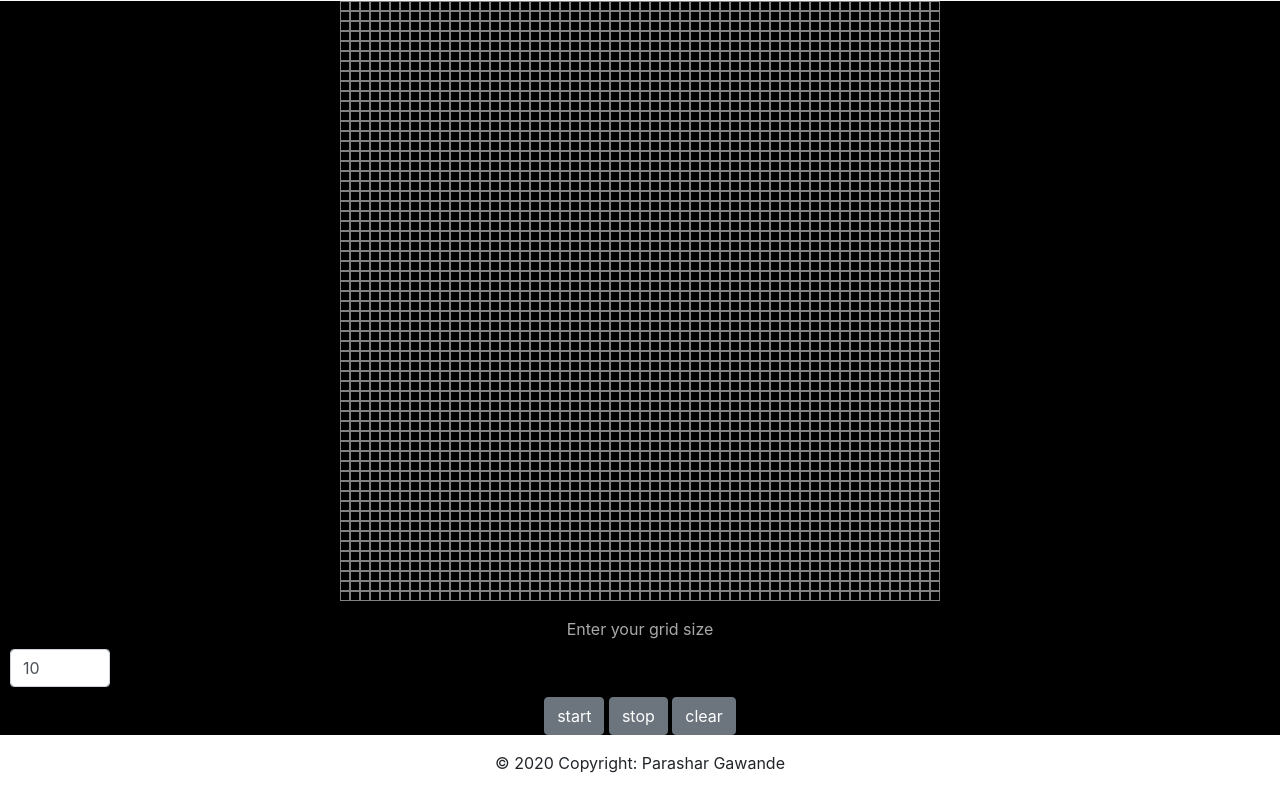
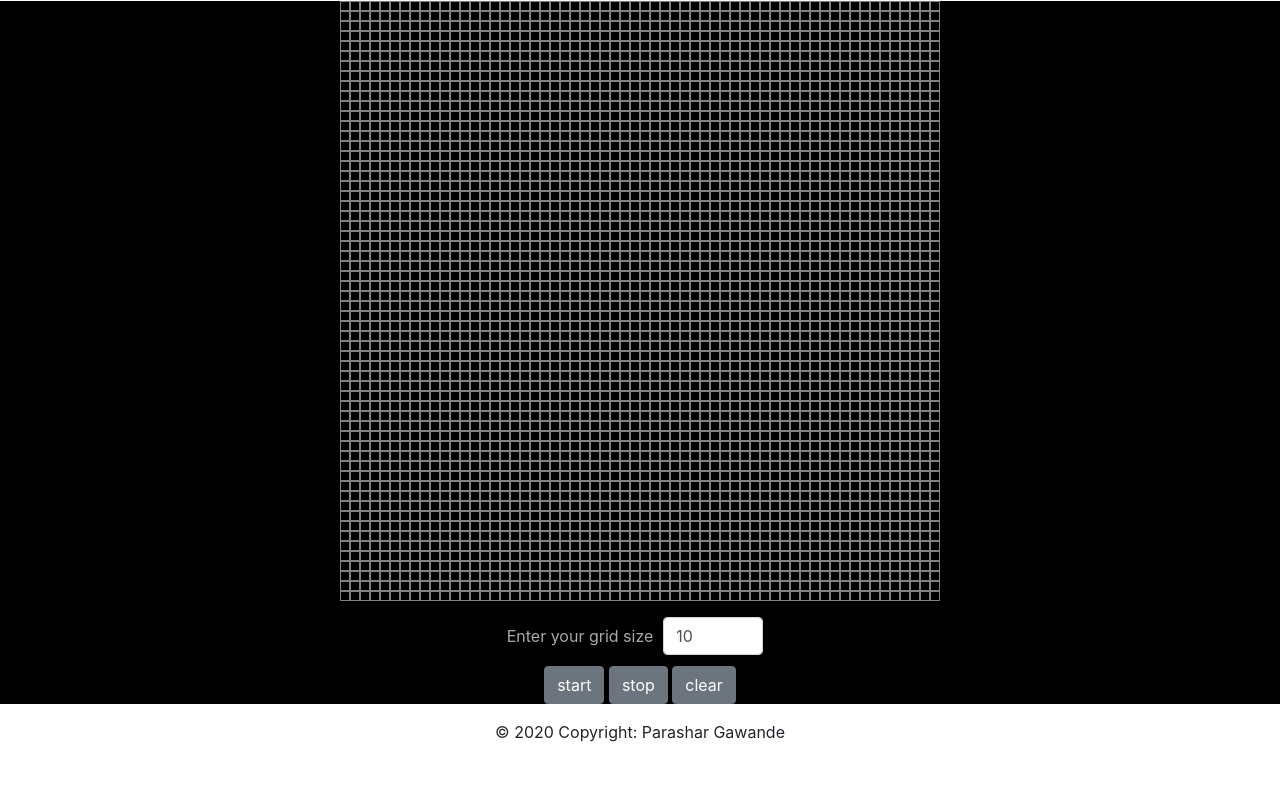
Before and after one commit to parashargawande/Conway-s-Game-of-Life, a plain HTML site: page grid.html in a window 1280 px wide. Shown: the part 55-846 px from the top of the page. After the commit the page ends 815 px from the top, so only its background shows below. Drawn offline with Linux system fonts and the light colour scheme.

Commit message:
Update grid.css

```diff
--- a/grid.css
+++ b/grid.css
@@ -13,5 +13,6 @@
     width: 100px;
 }
 .inp1{
-   align-items: center;
+    display: inline-block;
+    padding: 0 10px;
 }
```
